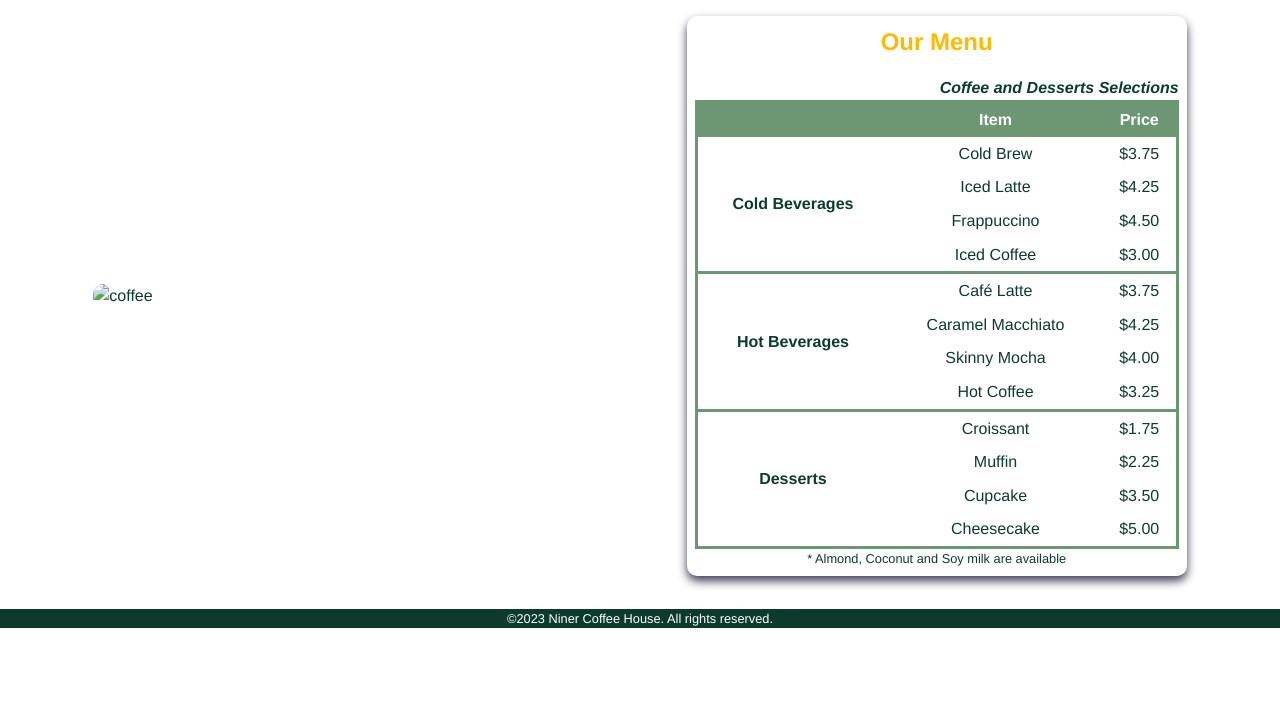
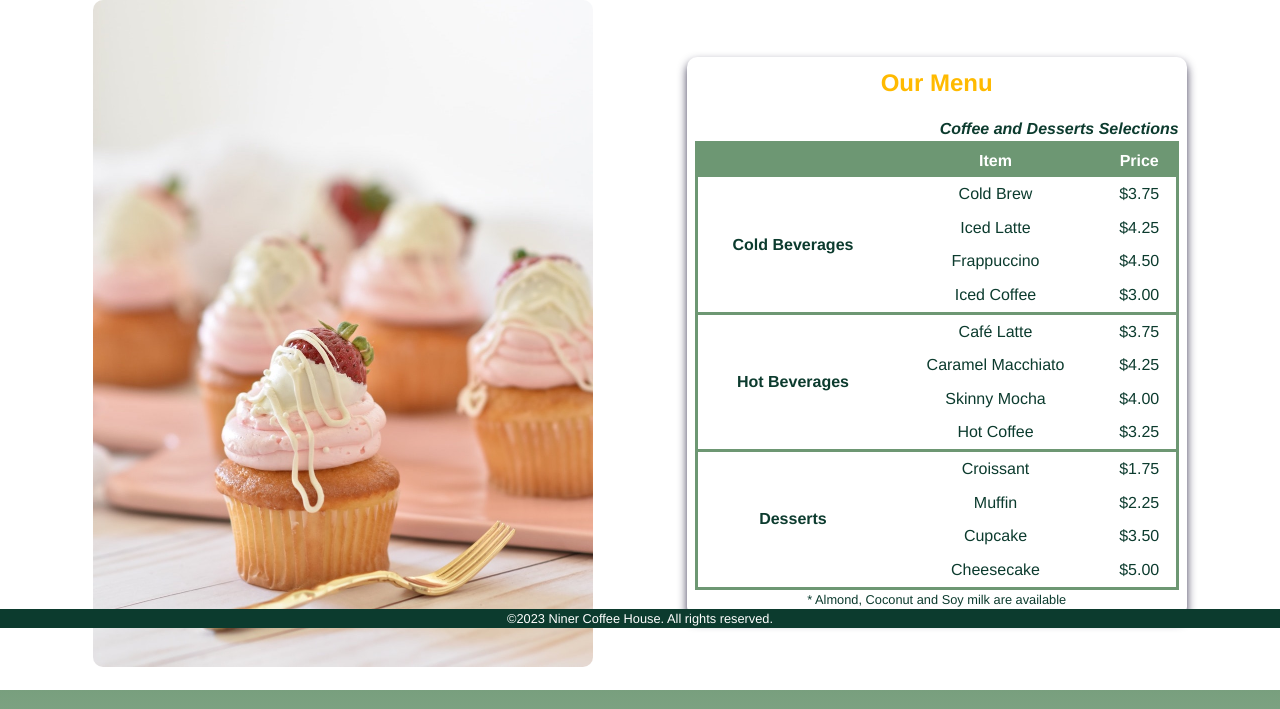
Before and after one commit to tanikellapratik23/lab3, a plain HTML site: page menu.html in a window 1280 px wide. Shown: the part 172-881 px from the top of the page. Before the commit the page ends 800 px from the top, so only its background shows below. Drawn offline with Linux system fonts and the light colour scheme; files that its build step writes are made by us from their sources.

Commit message:
Update menu.html

```diff
--- a/menu.html
+++ b/menu.html
@@ -22,7 +22,7 @@
     </header>
     <main>
         <div class="container-img">
-            <img src="images/dessert.jpg" alt="coffee" width="400" height="533">
+            <img src="dessert.jpg" alt="coffee" width="400" height="533">
         </div>
 
         <div class="container-content">
```
